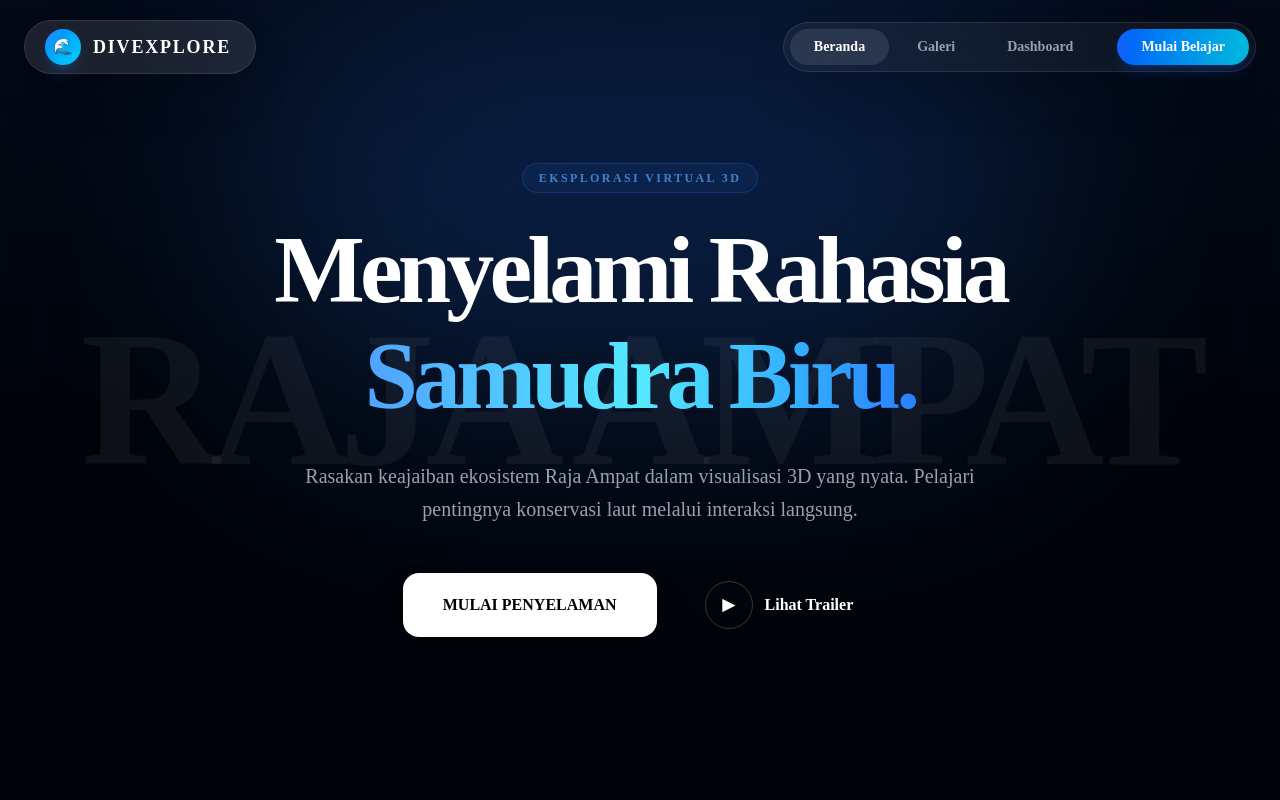
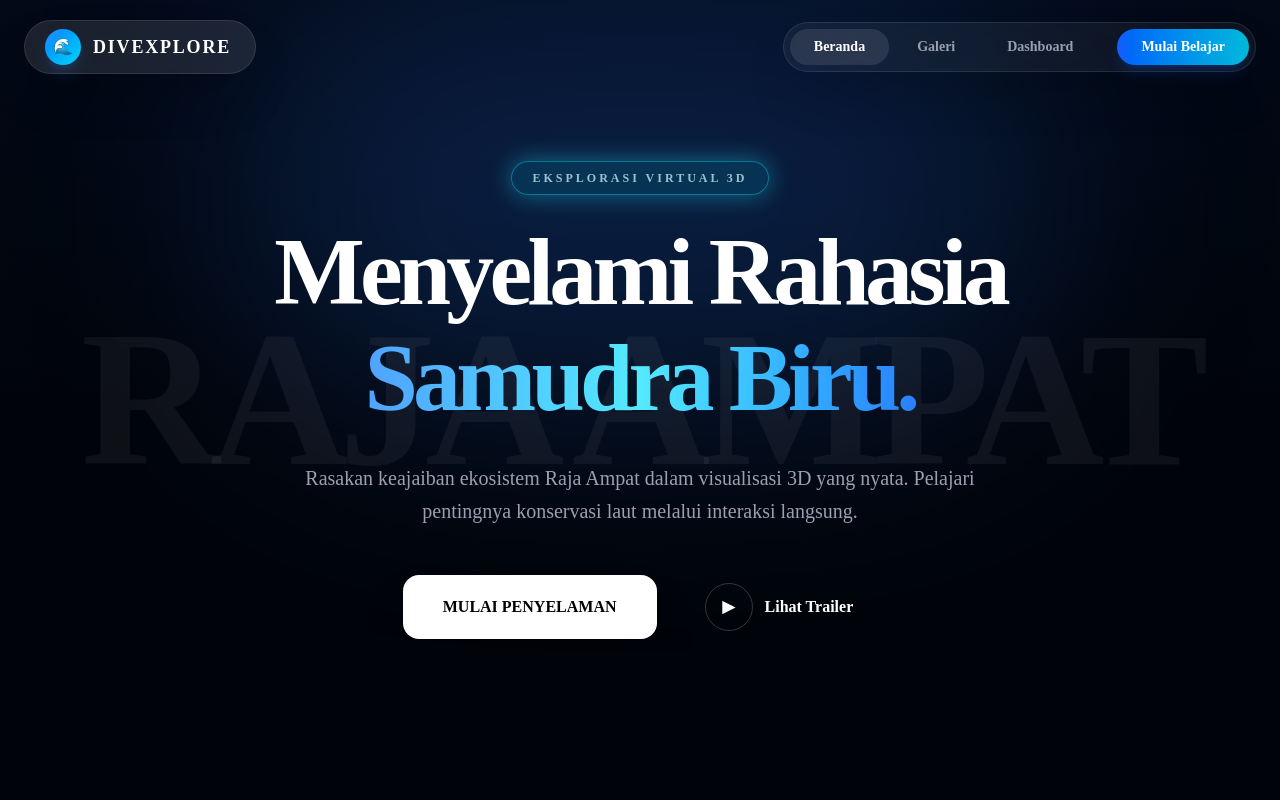
Before and after one commit to alysasalsaa/dive3d, a Next.js app in the folder frontend/: page / in a window 1280 px wide. Shown: the top 800 px of the page. Built offline with nearby package versions, Linux system fonts and the light colour scheme.

Commit message:
ganti tampilan animasi effect EXPLORASI VIRTUAL 3D

```diff
--- a/frontend/app/page.tsx
+++ b/frontend/app/page.tsx
@@ -79,7 +79,7 @@ export default function HomePage() {
         </div>
 
         <div className="relative z-10 text-center max-w-5xl px-6">
-          <div className="inline-block px-4 py-1.5 mb-6 rounded-full bg-blue-500/10 border border-blue-500/30 text-blue-400 text-xs font-bold tracking-[0.2em] uppercase animate-pulse">
+          <div className="inline-block px-5 py-2 mb-6 rounded-full bg-cyan-500/20 border border-cyan-400/60 text-cyan-100 text-xs font-black tracking-[0.25em] uppercase animate-pulse shadow-[0_0_25px_rgba(34,211,238,0.6)]">
             Eksplorasi Virtual 3D
           </div>
           <h1 className="text-6xl md:text-8xl font-black mb-8 leading-[1.1] tracking-tighter">
```
